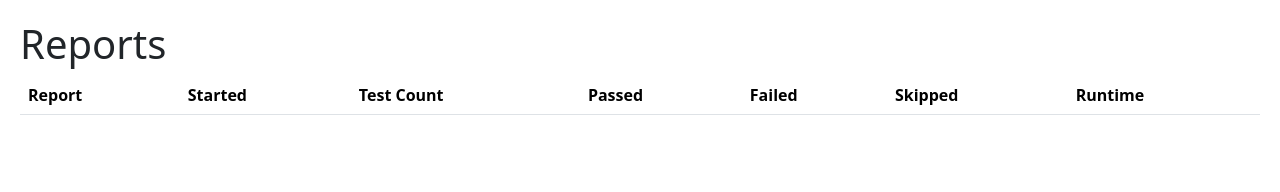
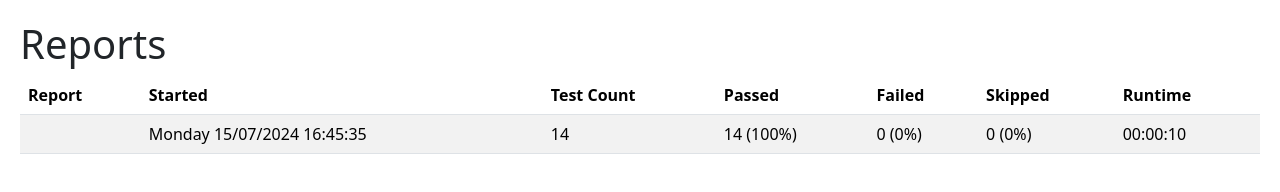
Before and after one commit to gravigi/qai-reports, a plain HTML site: page index.html in a window 1280 px wide. Drawn offline with nearby package versions, Linux system fonts and the light colour scheme.

Commit message:
my commit message

```diff
--- a/index.html
+++ b/index.html
@@ -26,6 +26,8 @@
         </tr>
       </thead>
       <tbody>
+            <tr>       <td><a href=docs/report_be-test-data_22.html><report_be-test-data_22.html/a></td>       <td>Monday 15/07/2024 16:45:35</td>       <td>14</td>       <td>14 (100%)</td>       <td>0 (0%)</td>       <td>0 (0%)</td>       <td>00:00:10</td>     </tr>
+
       </tbody>
   </body>
 </html>
```
